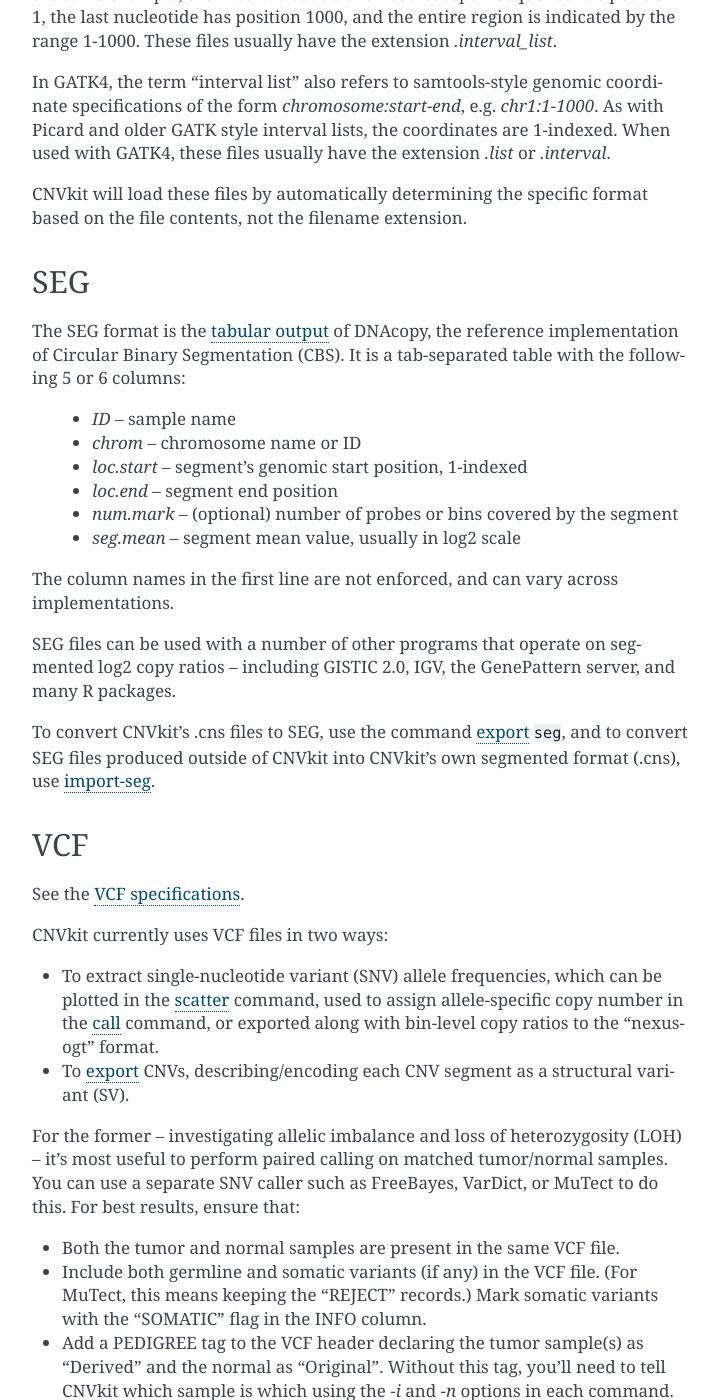
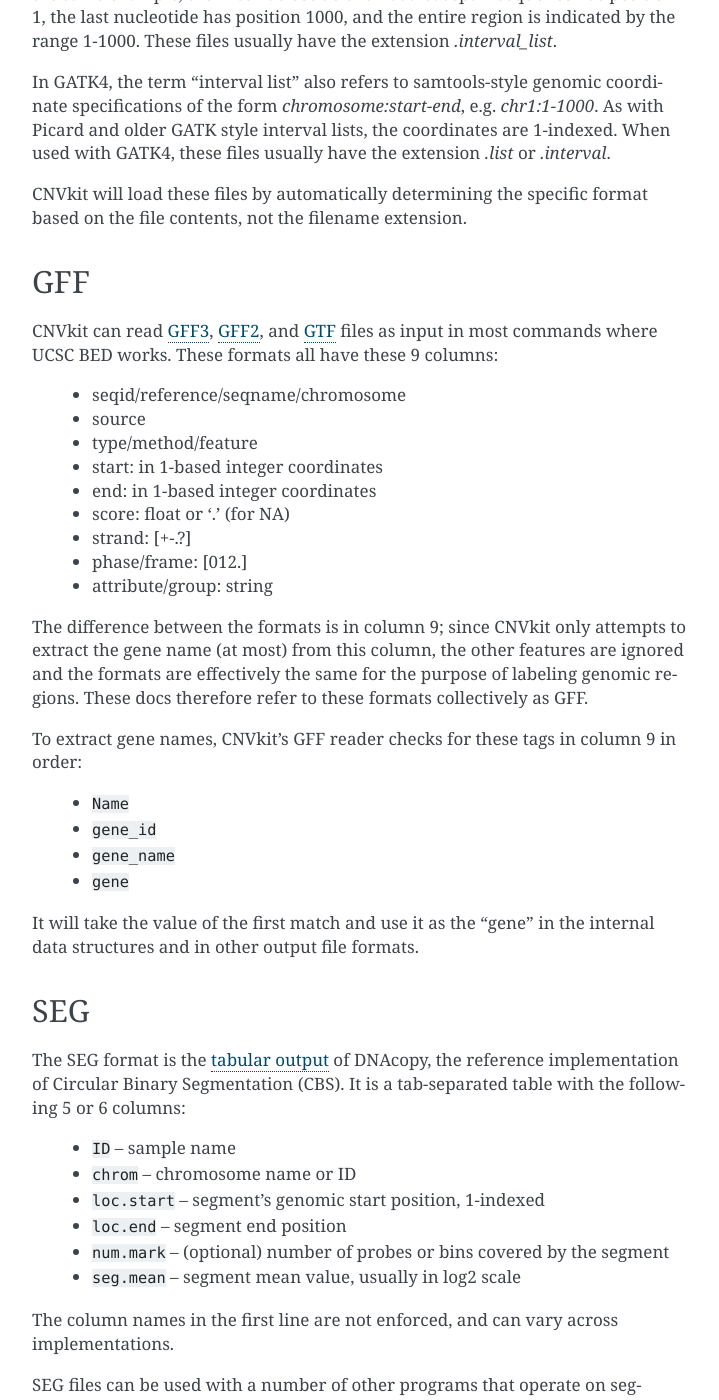
Before and after one commit to etal/cnvkit, a Sphinx documentation site: the page built from doc/fileformats.rst, in a window 1280 px wide and 1400 px high, scrolled down 540 px. Shown: the whole window, without its empty margins (388-1107 px from the left). Built offline with Sphinx 7.4.7, drawn with Linux system fonts in a browser that asks for light colours; the version number is read from the project's files by our own code; some of the changed text lies outside the part shown.

Commit message:
doc: Describe GFF file formats

```diff
--- a/doc/fileformats.rst
+++ b/doc/fileformats.rst
@@ -40,7 +40,42 @@ CNVkit will load these files by automatically determining the specific format
 based on the file contents, not the filename extension.
 
 
-.. _segformat:
+.. _gffformat:
+
+GFF
+---
+
+CNVkit can read `GFF3 <http://gmod.org/wiki/GFF3>`_, `GFF2
+<http://gmod.org/wiki/GFF2>`_, and `GTF <http://mblab.wustl.edu/GTF2.html>`_
+files as input in most commands where UCSC BED works. These formats all have these 9 columns:
+
+    - seqid/reference/seqname/chromosome
+    - source
+    - type/method/feature
+    - start: in 1-based integer coordinates
+    - end: in 1-based integer coordinates
+    - score: float or '.' (for NA)
+    - strand: [+-.?]
+    - phase/frame: [012.]
+    - attribute/group: string
+
+The difference between the formats is in column 9; since CNVkit only attempts
+to extract the gene name (at most) from this column, the other features are
+ignored and the formats are effectively the same for the purpose of labeling
+genomic regions. These docs therefore refer to these formats collectively as GFF.
+
+To extract gene names, CNVkit's GFF reader checks for these tags in column 9 in order:
+
+    - ``Name``
+    - ``gene_id``
+    - ``gene_name``
+    - ``gene``
+
+It will take the value of the first match and use it as the "gene" in the
+internal data structures and in other output file formats.
+
+
+ .. _segformat:
 
 SEG
 ---
@@ -50,12 +85,12 @@ The SEG format is the `tabular output
 reference implementation of Circular Binary Segmentation (CBS). It is a
 tab-separated table with the following 5 or 6 columns:
 
-    - `ID` -- sample name
-    - `chrom` -- chromosome name or ID
-    - `loc.start` -- segment's genomic start position, 1-indexed
-    - `loc.end` -- segment end position
-    - `num.mark` -- (optional) number of probes or bins covered by the segment
-    - `seg.mean` -- segment mean value, usually in log2 scale
+    - ``ID`` -- sample name
+    - ``chrom`` -- chromosome name or ID
+    - ``loc.start`` -- segment's genomic start position, 1-indexed
+    - ``loc.end`` -- segment end position
+    - ``num.mark`` -- (optional) number of probes or bins covered by the segment
+    - ``seg.mean`` -- segment mean value, usually in log2 scale
 
 The column names in the first line are not enforced, and can vary across
 implementations.
```
Also changed, not shown: other parts of doc/fileformats.rst (+1 -1 lines).
